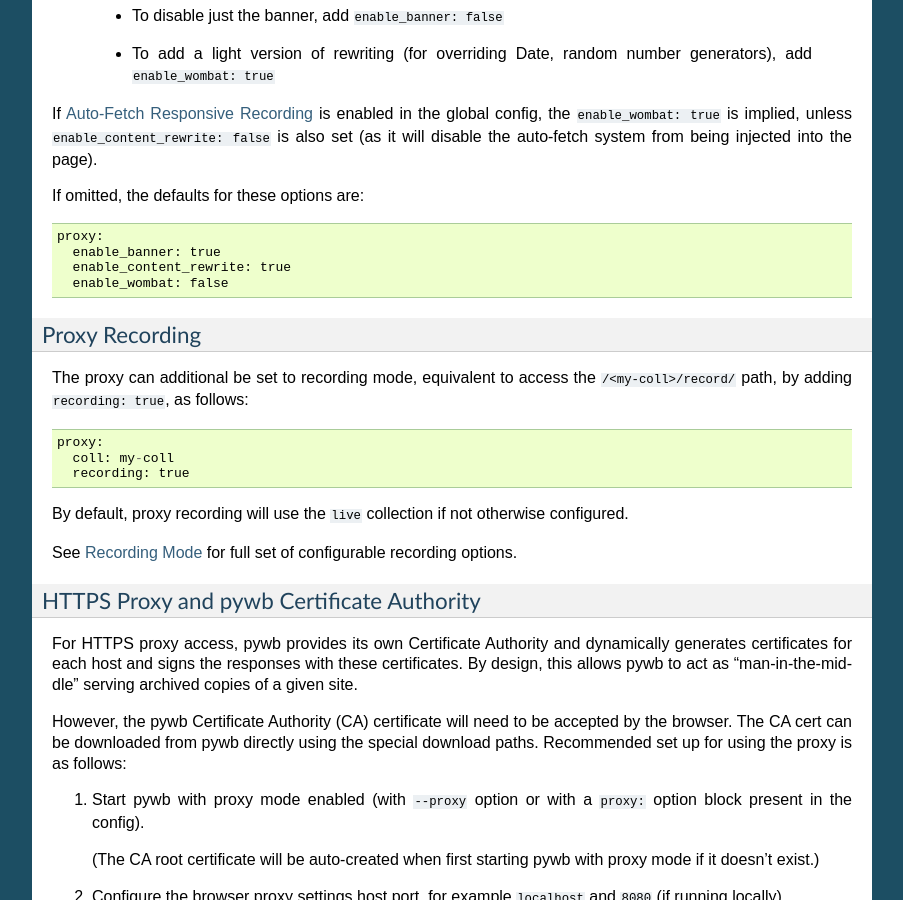
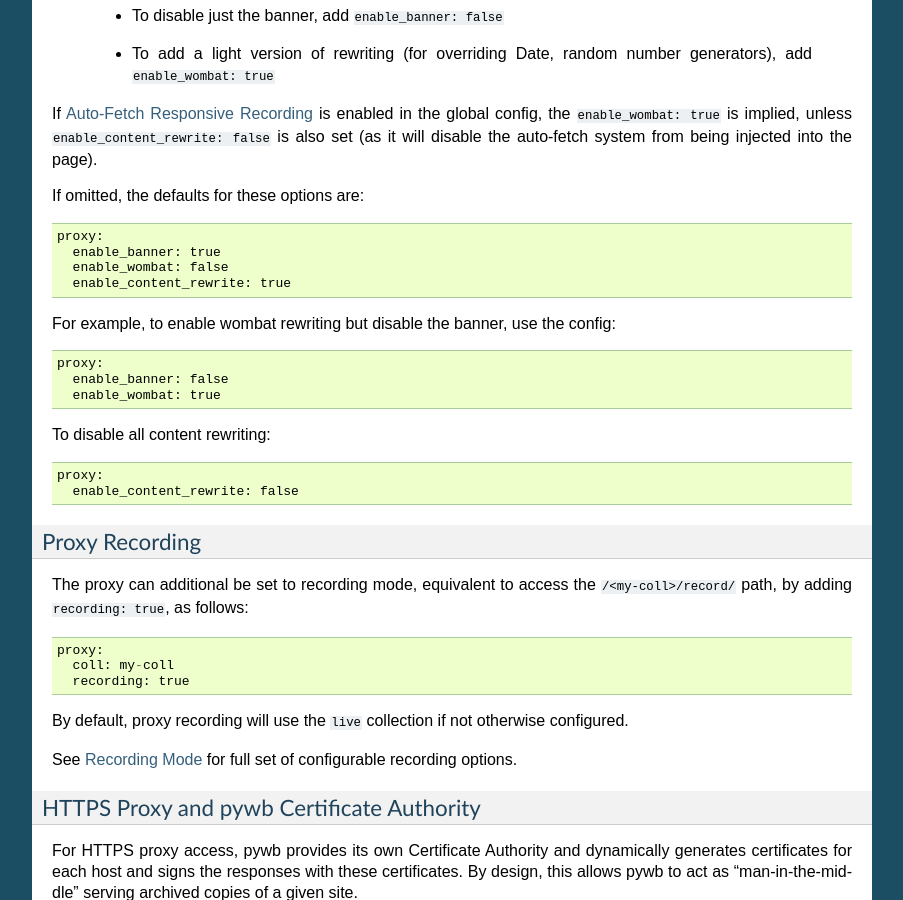
Before and after one commit to webrecorder/pywb, a Sphinx documentation site: the page built from docs/manual/configuring.rst, in a window 1280 px wide and 900 px high, scrolled down 8196 px. Shown: the whole window, without its empty margins (198-1101 px from the left). Built offline with Sphinx 7.4.7, drawn with Linux system fonts in a browser that asks for light colours; pages that are not in the unit, such as notebooks, are missing from menus.

Commit message:
docss: add more proxy config examples requirements: use bounded version for gevent

```diff
--- a/docs/manual/configuring.rst
+++ b/docs/manual/configuring.rst
@@ -463,8 +463,20 @@ If omitted, the defaults for these options are::
 
    proxy:
      enable_banner: true
+     enable_wombat: false
      enable_content_rewrite: true
-     enable_wombat: false
+
+
+For example, to enable wombat rewriting but disable the banner, use the config::
+
+   proxy:
+     enable_banner: false
+     enable_wombat: true
+
+To disable all content rewriting::
+
+   proxy:
+     enable_content_rewrite: false
 
 
 Proxy Recording
--- a/requirements.txt
+++ b/requirements.txt
@@ -9,7 +9,7 @@ brotlipy
 pyyaml
 werkzeug
 webencodings
-gevent[dnspython]  # extra recommend by gevent, c-ares resolver to be deprecated soon
+gevent>=1.3[dnspython]
 webassets==0.12.1
 portalocker
 wsgiprox>=1.5.1
```
